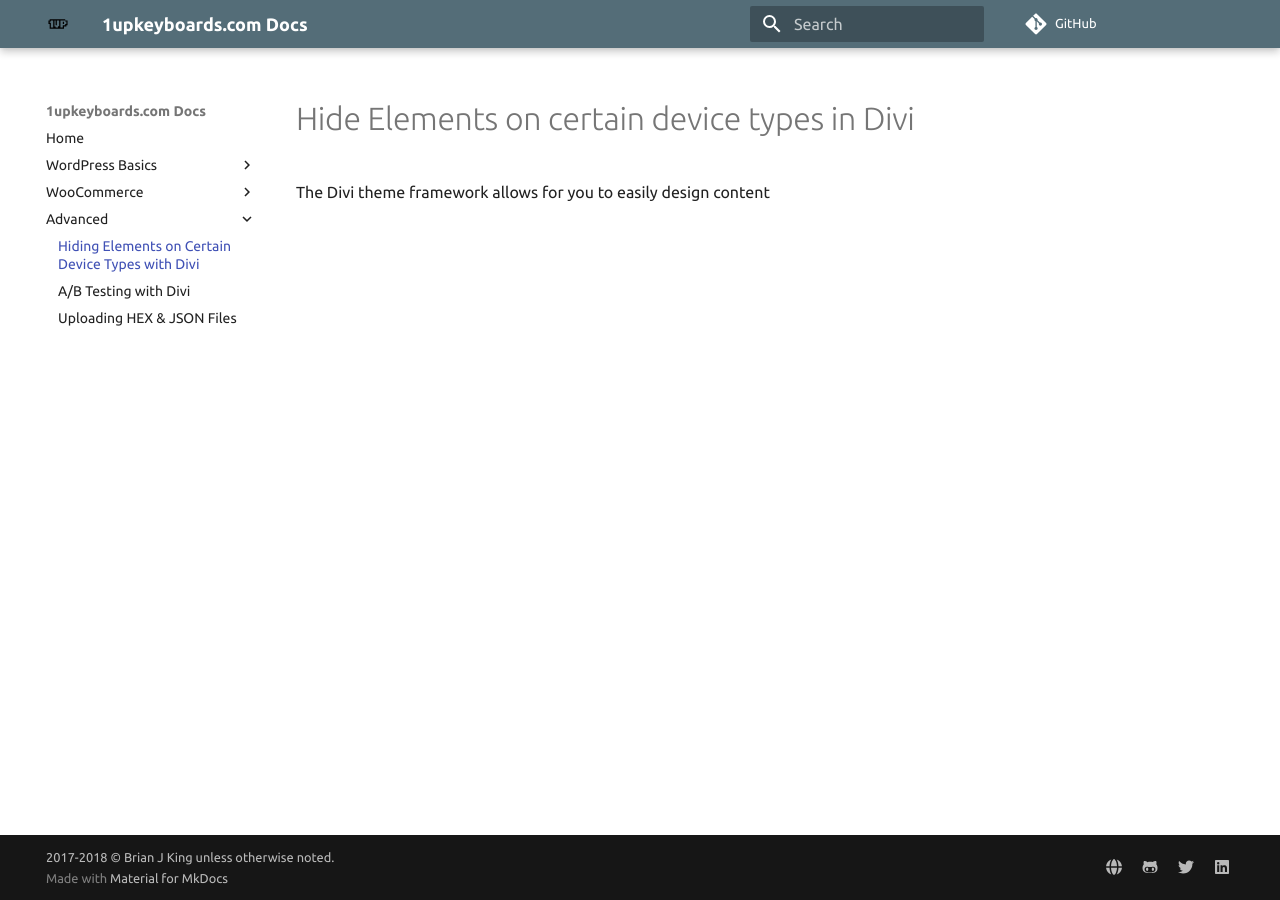
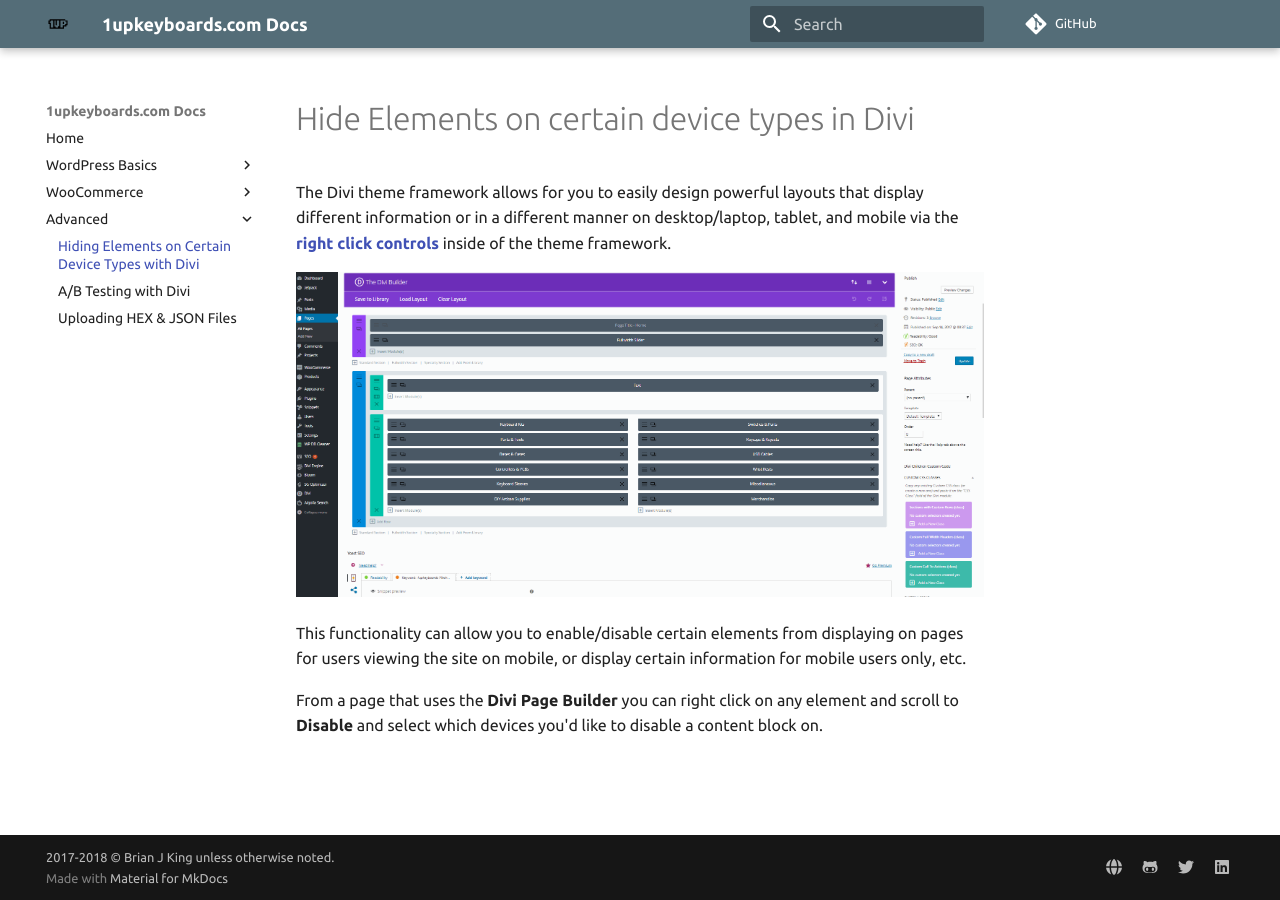
Before and after one commit to brianjking/1upkeyboard-docs, an MkDocs documentation site: the page built from docs/advanced/hide-elements-with-divi.md, in a window 1280 px wide. Built offline with MkDocs 1.6.1 and Material for MkDocs 9.7.7, drawn with Linux system fonts in a browser that asks for light colours; comment, search, counter and statistics services are not loaded; old or Windows-style settings are respelled for this version of MkDocs.

Commit message:
Hiding stuff

```diff
--- a/docs/advanced/hide-elements-with-divi.md
+++ b/docs/advanced/hide-elements-with-divi.md
@@ -1,3 +1,9 @@
 # Hide Elements on certain device types in Divi
 
-The Divi theme framework allows for you to easily design content
+The Divi theme framework allows for you to easily design powerful layouts that display different information or in a different manner on desktop/laptop, tablet, and mobile via the **[right click controls](https://www.elegantthemes.com/documentation/divi/right-click/)** inside of the theme framework.
+
+![Disable Right Click](../images/disable-right-click.gif)
+
+This functionality can allow you to enable/disable certain elements from displaying on pages for users viewing the site on mobile, or display certain information for mobile users only, etc.
+
+From a page that uses the **Divi Page Builder** you can right click on any element and scroll to **Disable** and select which devices you'd like to disable a content block on.
```
Also changed, not shown: docs/advanced/managing-hex-json.md (+2 -0 lines), docs/images/disable-right-click.gif (added).
